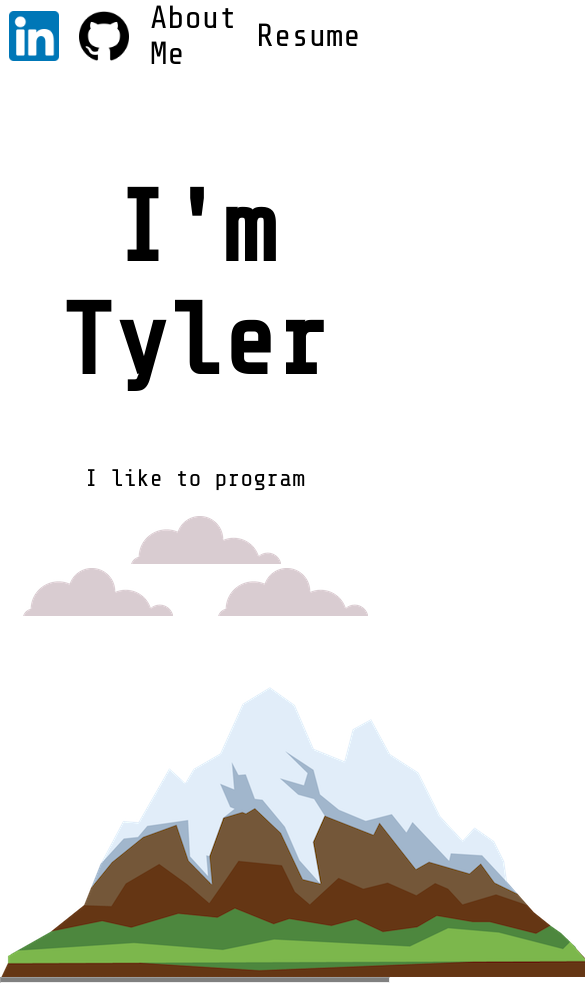
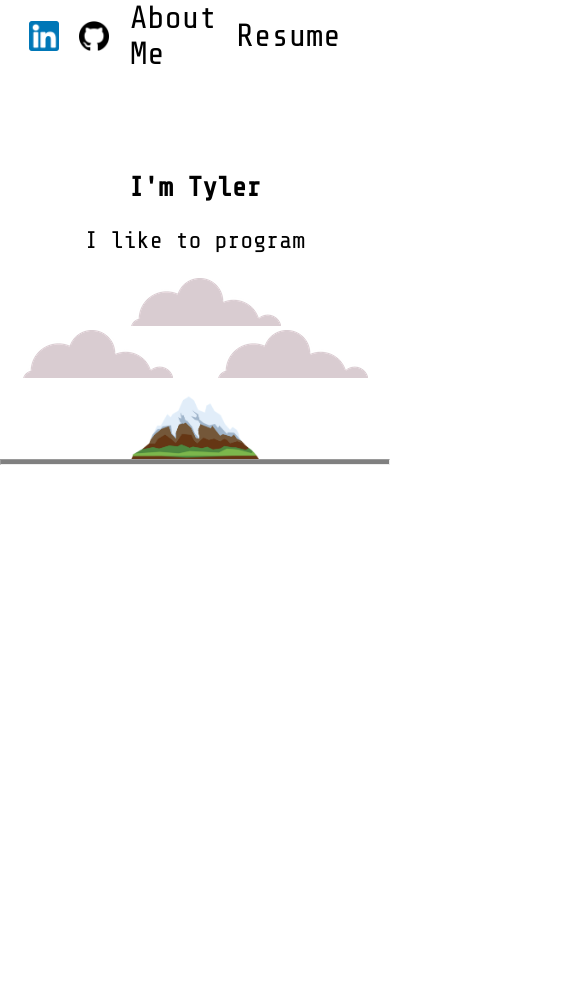
Before and after one commit to tylerharsell/personal-website, a website: page index.html in a window 390 px wide. Shown: the top 986 px of the page, 585 px wide, since content can reach past the window. Drawn offline with nearby package versions, Linux system fonts and the light colour scheme.

Commit message:
mobile changes

```diff
--- a/css/styles.css
+++ b/css/styles.css
@@ -340,7 +340,7 @@ h1 {
   color: black;
   text-align: center;
   font-family: 'Share Tech Mono', monospace;
-  font-size: 100px;
+  font-size: 7vw;
 }
 
 h2 {
@@ -385,7 +385,7 @@ h3 {
   display: -webkit-box;
   display: -ms-flexbox;
   display: flex;
-  width: 50%;
+  width: 50vw;
   margin-right: 7%;
   color: black;
   -webkit-box-pack: center;
@@ -423,7 +423,7 @@ h3 {
   display: -webkit-box;
   display: -ms-flexbox;
   display: flex;
-  width: 100%;
+  width: 100vw;
 }
 
 #mountain {
@@ -432,6 +432,8 @@ h3 {
   -ms-flex-align: center;
   align-items: center;
   margin: auto;
+  width: 33%;
+  height: auto;
 }
 
 .middle-container h1 {
@@ -448,6 +450,7 @@ hr {
   display: -webkit-box;
   display: -ms-flexbox;
   display: flex;
+  object-fit: contain;
   width: 100%;
   /* flex-direction: row; */
   height: auto;
@@ -705,6 +708,12 @@ select {
 
 @media only screen and (max-width: 500px) {
 
+  .header-image {
+    margin: 15%;
+    width: 30px;
+    height: 30px;
+  }
+
 
 
   .img-slides {
```
